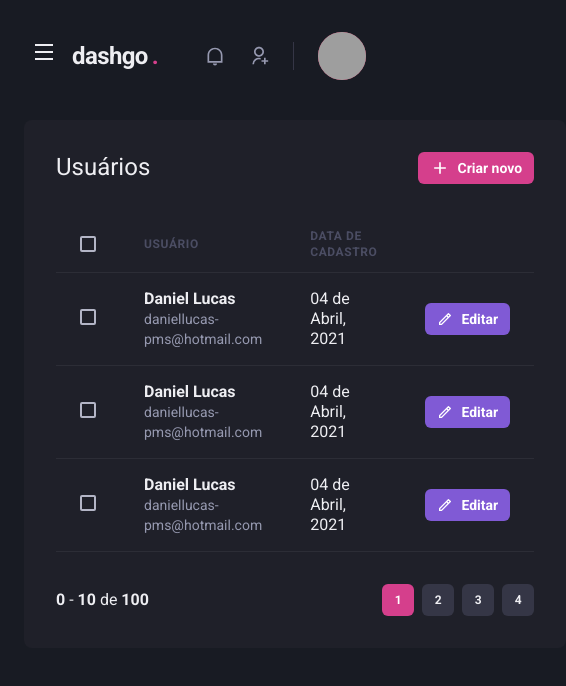
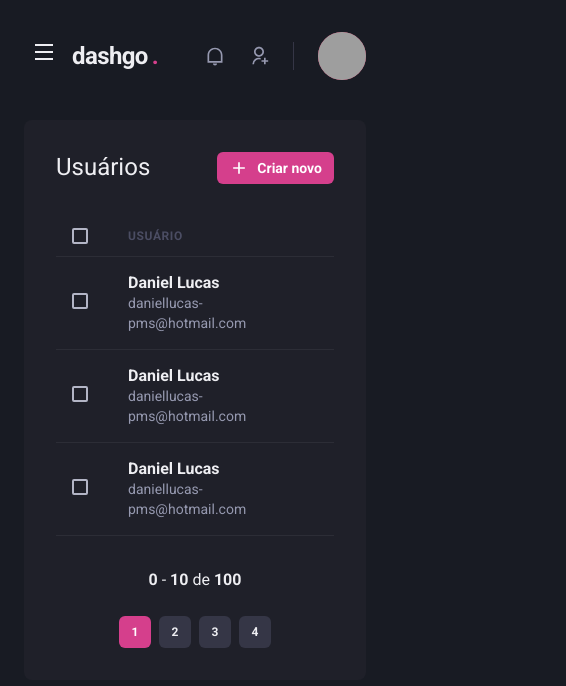
Before and after one commit to DanielSLucas/Ignite-React-dashgo, a Next.js app: page /users in a window 390 px wide. Shown: the top 686 px of the page, 566 px wide, since content can reach past the window. Built offline with nearby package versions, Linux system fonts and the light colour scheme; grey boxes are pictures that could not be loaded.

Commit message:
responsividade da listagem de usuários

```diff
--- a/src/components/Pagination/index.tsx
+++ b/src/components/Pagination/index.tsx
@@ -4,7 +4,7 @@ import { PaginationItem } from "./PaginationItem";
 export function Pagination() {
   return (
     <Stack
-      direction="row"
+      direction={["column", "row"]}
       spacing="6"
       mt="8"
       justify="space-between"
--- a/src/pages/users/index.tsx
+++ b/src/pages/users/index.tsx
@@ -1,4 +1,4 @@
-import { Box, Button, Checkbox, Flex, Heading, Icon, Table, Tbody, Td, Text, Th, Thead, Tr } from "@chakra-ui/react";
+import { Box, Button, Checkbox, Flex, Heading, Icon, IconButton, Table, Tbody, Td, Text, Th, Thead, Tr, useBreakpointValue } from "@chakra-ui/react";
 import { RiAddLine, RiPencilLine } from "react-icons/ri";
 
 import { Header } from "../../components/Header";
@@ -6,6 +6,11 @@ import { Pagination } from "../../components/Pagination";
 import { Sidebar } from "../../components/Sidebar";
 
 export default function UserList() {
+  const isWideVersion = useBreakpointValue({
+    base: false,
+    lg: true,
+  });
+
   return (
     <Box>
       <Header />
@@ -31,27 +36,26 @@ export default function UserList() {
           <Table colorScheme="whiteAlpha">
             <Thead>
               <Tr>
-                <Th px="6" color="gray.300" width="8">
+                <Th px={["4", "4", "6"]} color="gray.300" width="8">
                   <Checkbox colorScheme="pink" />
                 </Th>
                 <Th>Usuário</Th>
-                <Th>Data de cadastro</Th>
-                <Th w="8"></Th>
+                {isWideVersion && <Th>Data de cadastro</Th>}
+                {isWideVersion && <Th w="8"></Th>}
               </Tr>
             </Thead>
 
             <Tbody>
               <Tr>
-                <Td px="6"><Checkbox colorScheme="pink" /></Td>
+                <Td px={["4", "4", "6"]}><Checkbox colorScheme="pink" /></Td>
                 <Td>
                   <Box>
                     <Text fontWeight="bold">Daniel Lucas</Text>
                     <Text fontSize="sm" color="gray.300">daniellucas-pms@hotmail.com</Text>
                   </Box>
                 </Td>
-                <Td>
-                  04 de Abril, 2021
-                </Td>
+                {isWideVersion && <Td>04 de Abril, 2021</Td>}
+                {isWideVersion && (
                   <Td>
                     <Button
                       as="a"
@@ -63,18 +67,18 @@ export default function UserList() {
                       Editar
                     </Button>
                   </Td>
+                )}
               </Tr>
               <Tr>
-                <Td px="6"><Checkbox colorScheme="pink" /></Td>
+                <Td px={["4", "4", "6"]}><Checkbox colorScheme="pink" /></Td>
                 <Td>
                   <Box>
                     <Text fontWeight="bold">Daniel Lucas</Text>
                     <Text fontSize="sm" color="gray.300">daniellucas-pms@hotmail.com</Text>
                   </Box>
                 </Td>
-                <Td>
-                  04 de Abril, 2021
-                </Td>
+                {isWideVersion && <Td>04 de Abril, 2021</Td>}
+                {isWideVersion && (
                   <Td>
                     <Button
                       as="a"
@@ -86,18 +90,18 @@ export default function UserList() {
                       Editar
                     </Button>
                   </Td>
+                )}
               </Tr>
               <Tr>
-                <Td px="6"><Checkbox colorScheme="pink" /></Td>
+                <Td px={["4", "4", "6"]}><Checkbox colorScheme="pink" /></Td>
                 <Td>
                   <Box>
                     <Text fontWeight="bold">Daniel Lucas</Text>
                     <Text fontSize="sm" color="gray.300">daniellucas-pms@hotmail.com</Text>
                   </Box>
                 </Td>
-                <Td>
-                  04 de Abril, 2021
-                </Td>
+                {isWideVersion && <Td>04 de Abril, 2021</Td>}
+                {isWideVersion && (
                   <Td>
                     <Button
                       as="a"
@@ -109,6 +113,7 @@ export default function UserList() {
                       Editar
                     </Button>
                   </Td>
+                )}
               </Tr>
             </Tbody>
           </Table>
```
Lines whose indentation alone changed are shown as unchanged.
